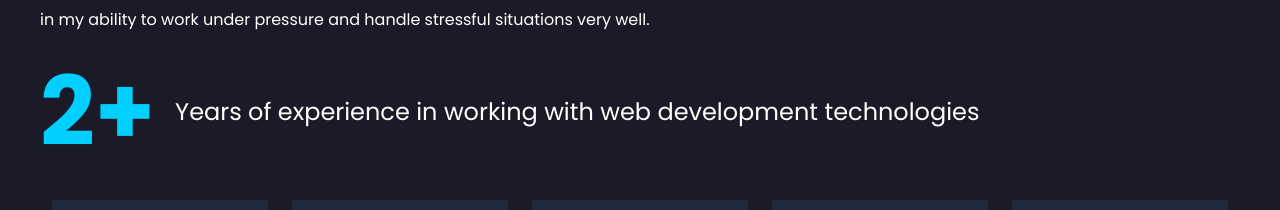
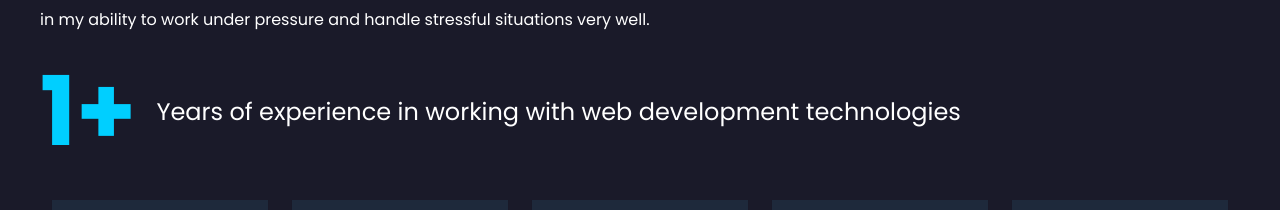
Before and after one commit to preston176/Personal-Portfolio, a React (Vite) app: page / in a window 1280 px wide. Shown: the part 664-874 px from the top of the page. Built offline with nearby package versions, Linux system fonts and the light colour scheme.

Commit message:
Add years of experience calculation to About component

```diff
--- a/src/components/About.jsx
+++ b/src/components/About.jsx
@@ -1,5 +1,6 @@
 import React from 'react';
 import Services from './Services';
+
 
 
 const About = () => {
@@ -13,6 +14,11 @@ const About = () => {
 
 
 
+  // calculate years of experience
+
+  const startDate = new Date(2022, 0, 1); // January 1, 2022
+  const currentDate = new Date();
+  const yearsOfExperience = currentDate.getFullYear() - startDate.getFullYear();
 
   return (
     <div className='px-7 md:px-10 sm:mt-24' id='about'>
@@ -20,7 +26,7 @@ const About = () => {
       <p className='text-white my-2 md:w-2/3 leading-[2]' >I enjoy solving technical problems, researching and developing new technologies, designing software applications for different platforms. I enjoy meeting people and working with them in a team environment. I also enjoy interacting with clients and customers. My strong customer service skills allow me to do this well. I am a quick learner with a fun, outgoing personality. In addition, I excel in my ability to work under pressure and handle stressful situations very well.</p>
       {/* techstack */}
       <div className="md:flex items-center my-7">
-        <p className='text-primary text-8xl font-bold'>2+</p>
+        <p className='text-primary text-8xl font-bold'>{yearsOfExperience}+</p>
         <p className='text-white text-2xl md: ml-5'>Years of experience in working with web development technologies</p>
 
       </div>
```
